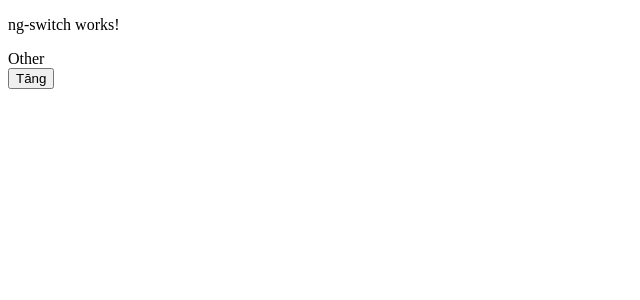
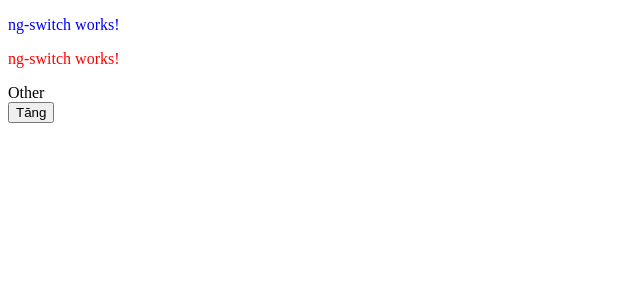
Before and after one commit to mieuhamchoi/learnAngular, an Angular app: page / in a window 1280 px wide. Shown: the top 300 px of the page, without its empty margins (0-640 px from the left). Built offline with nearby package versions, Linux system fonts and the light colour scheme.

Commit message:
learn directive

```diff
--- a/src/app/app.module.ts
+++ b/src/app/app.module.ts
@@ -4,11 +4,13 @@
 import { AppRoutingModule } from './app-routing.module';
 import { AppComponent } from './app.component';
 import { NgSwitchComponent } from './ng-switch/ng-switch.component';
+import { HighLightDirective } from './directives/high-light.directive';
 
 @NgModule({
   declarations: [
     AppComponent,
-    NgSwitchComponent
+    NgSwitchComponent,
+    HighLightDirective
   ],
   imports: [
     BrowserModule,
--- /dev/null
+++ b/src/app/directives/high-light.directive.ts
@@ -0,0 +1,17 @@
+import { Directive, ElementRef, Input } from '@angular/core';
+
+@Directive({
+  selector: '[appHighLight]'
+})
+export class HighLightDirective {
+  @Input('appHighLight') public appHighLight = '';
+  constructor(private el:ElementRef) {}
+  public ngOnInit():void {
+    if (this.appHighLight) {
+      this.el.nativeElement.style.color = this.appHighLight;
+    }else {
+      this.el.nativeElement.style.color = 'blue';
+    }
+
+  }
+}
--- a/src/app/ng-switch/ng-switch.component.html
+++ b/src/app/ng-switch/ng-switch.component.html
@@ -1,5 +1,5 @@
-<p>ng-switch works!</p>
-
+<p appHighLight>ng-switch works!</p>
+<p [appHighLight]="'red'">ng-switch works!</p>
 <div [ngSwitch]="number">
     <span *ngSwitchCase="1">One</span>
     <span *ngSwitchCase="2">Two</span>
```
Also changed, not shown: 1 other file (tests, documents, lock files or other folders).
